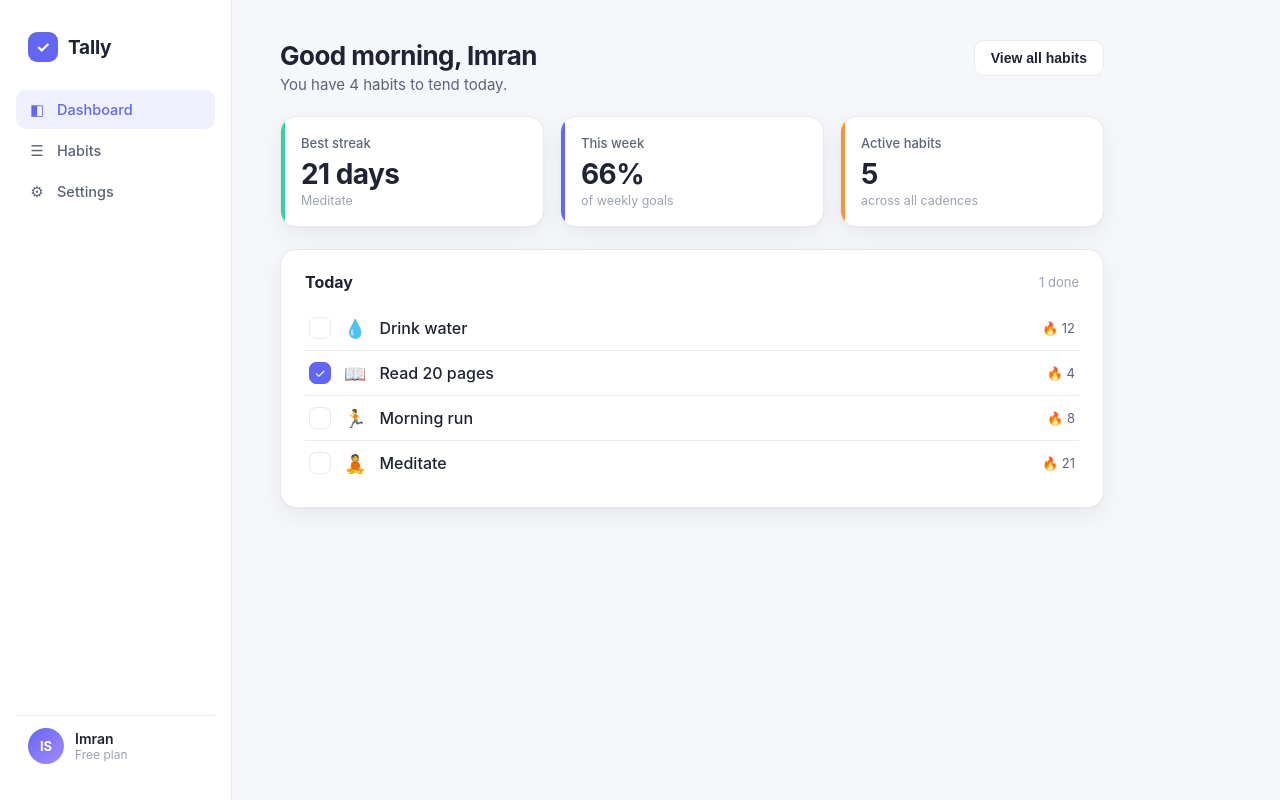
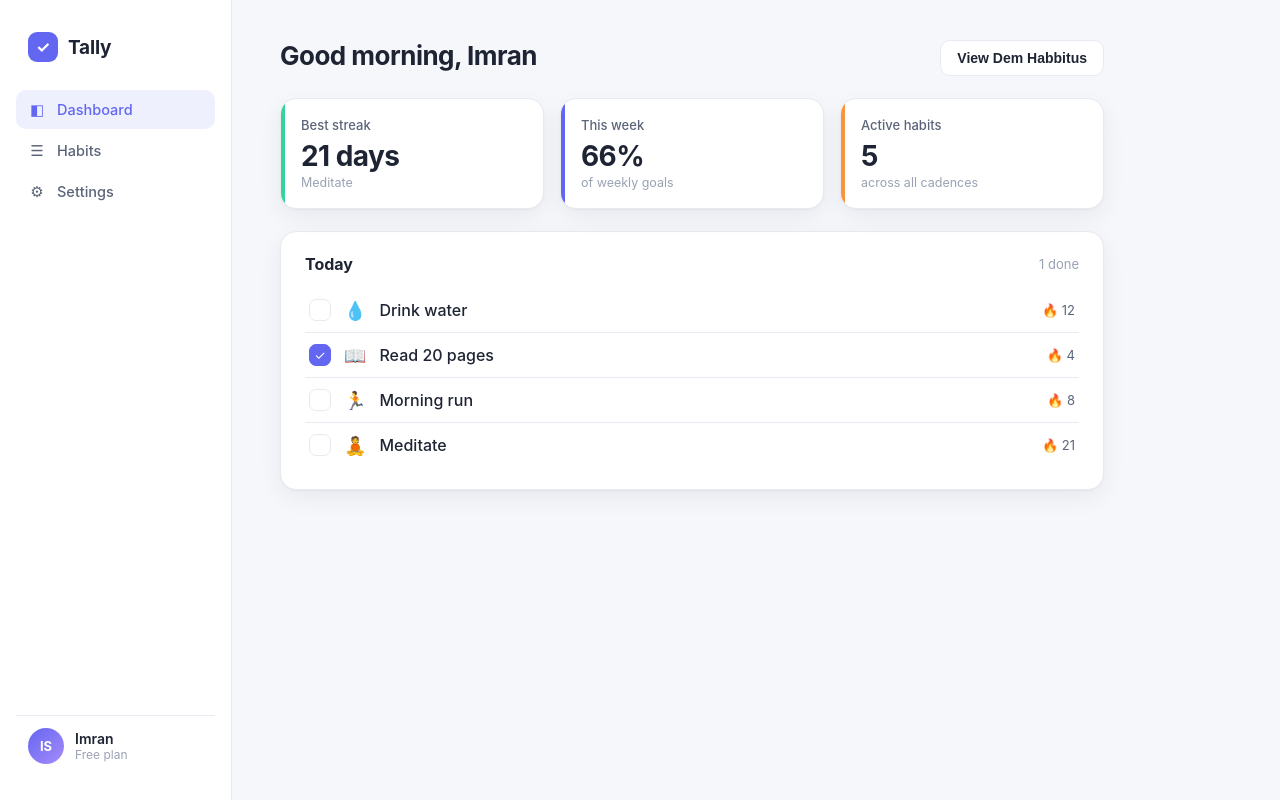
Before and after one commit to imsobe/tally, a React (Vite) app: page / in a window 1280 px wide. Built offline with nearby package versions, Linux system fonts and the light colour scheme.

Commit message:
review-os pass_1781169935827_2 (ready-for-review)

```diff
--- a/src/pages/Dashboard.tsx
+++ b/src/pages/Dashboard.tsx
@@ -12,10 +12,9 @@ export function Dashboard() {
       <header className="page-head">
         <div>
           <h1 className="page-title">Good morning, Imran</h1>
-          <p className="page-subtitle">You have {today.length} habits to tend today.</p>
         </div>
         <Link to="/habits">
-          <Button variant="secondary">View all habits</Button>
+          <Button variant="secondary">View Dem Habbitus</Button>
         </Link>
       </header>
 
```
